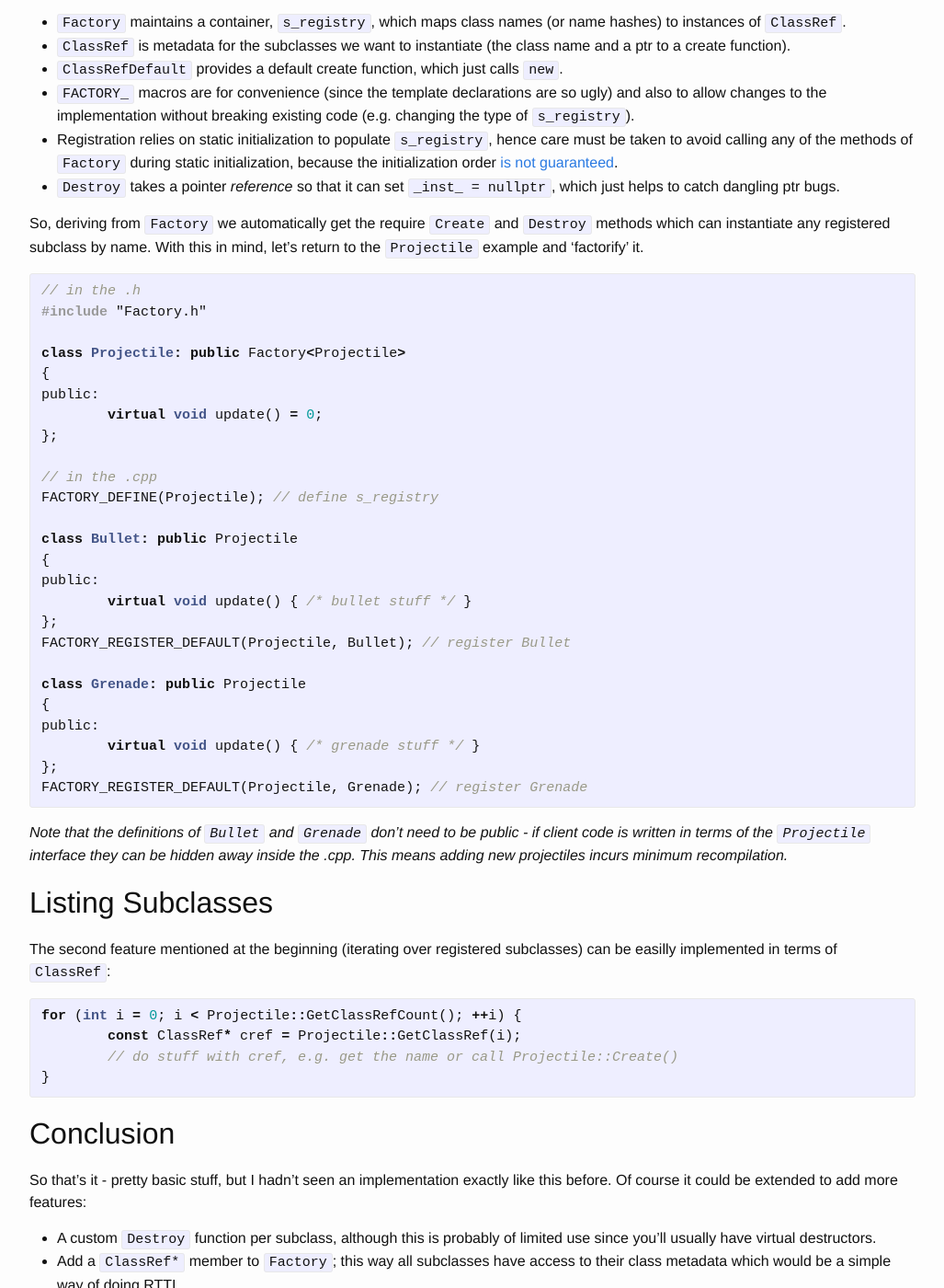
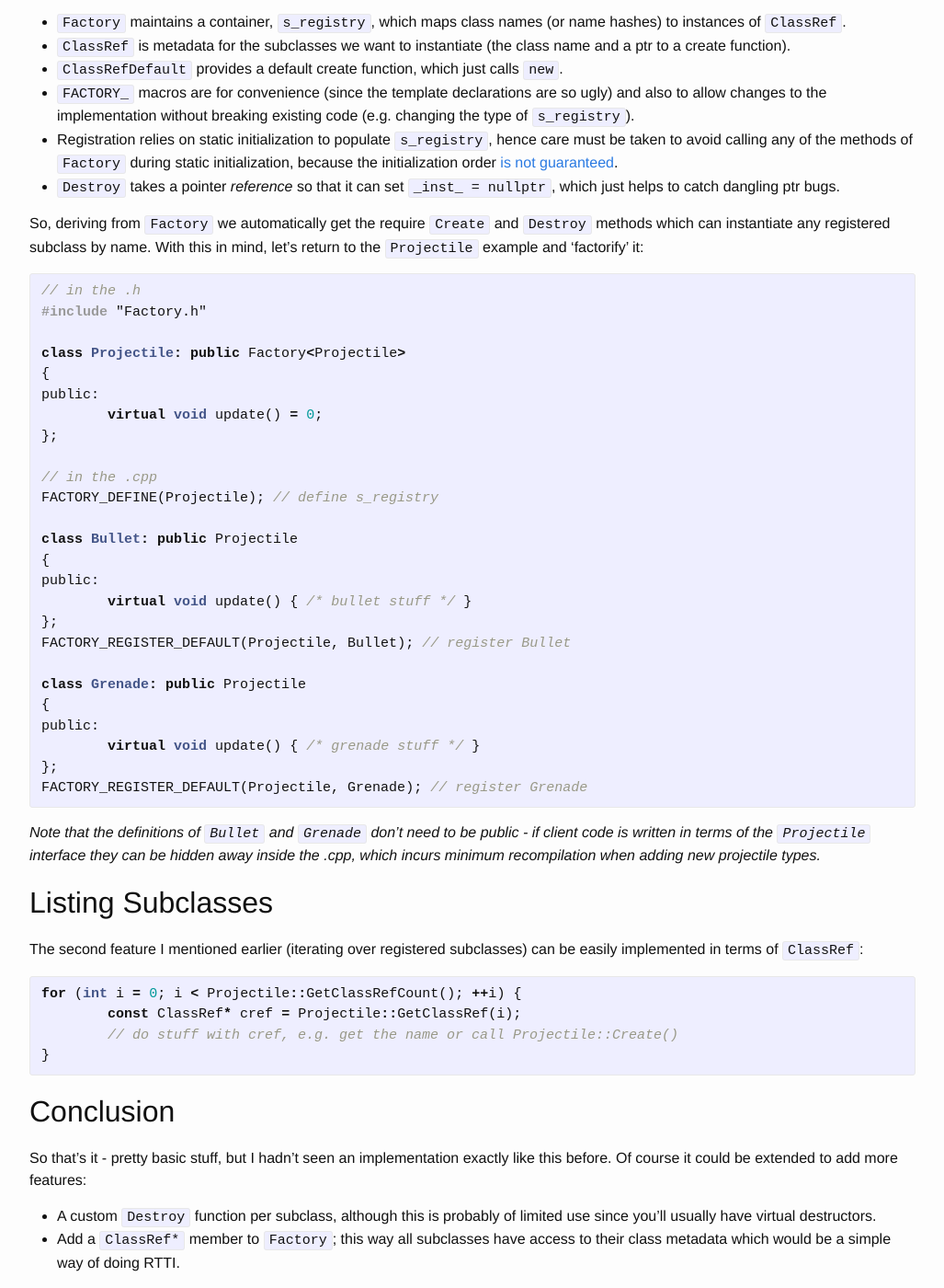
Before and after one commit to john-chapman/john-chapman.github.io, a Jekyll site: the page built from _posts/2016-11-26-factory-pattern.md, in a window 1280 px wide and 1400 px high, scrolled down 2759 px. Shown: the whole window at 92% size, without its empty margins (126-1153 px from the left). Built offline with Jekyll 4.4.1, drawn with Linux system fonts in a browser that asks for light colours; comment, search, counter and statistics services are not loaded; some of the changed text lies outside the part shown.

Commit message:
Spelling errors, fixed site url

```diff
--- a/_posts/2016-11-26-factory-pattern.md
+++ b/_posts/2016-11-26-factory-pattern.md
@@ -56,7 +56,7 @@
 
 However it would be nicer to avoid writing a new `else if` clause or other boilerplate every time we add a new projectile.
 
-_Incidentally, I prefer static `Create`/`Destroy` methods on the interface class over a separate `ProjectileFactory` class, but this is just a stylistic choice._
+_Incidentally, I prefer static `Create`/`Destroy` methods on the interface class over a separate `ProjectileFactory` class, if only to reduce namespace pollution._
 
 ## Factory Template	 ##
 
@@ -129,7 +129,7 @@
 - `Destroy` takes a pointer _reference_ so that it can set `_inst_ = nullptr`, which just helps to catch dangling ptr bugs.
 
 
-So, deriving from `Factory` we automatically get the require `Create` and `Destroy` methods which can instantiate any registered subclass by name. With this in mind, let's return to the `Projectile` example and 'factorify' it.
+So, deriving from `Factory` we automatically get the require `Create` and `Destroy` methods which can instantiate any registered subclass by name. With this in mind, let's return to the `Projectile` example and 'factorify' it:
 
 {% highlight cpp %}
 // in the .h
@@ -160,11 +160,11 @@
 
 {% endhighlight %}
 
-_Note that the definitions of `Bullet` and `Grenade` don't need to be public - if client code is written in terms of the `Projectile` interface they can be hidden away inside the .cpp. This means adding new projectiles incurs minimum recompilation._
+_Note that the definitions of `Bullet` and `Grenade` don't need to be public - if client code is written in terms of the `Projectile` interface they can be hidden away inside the .cpp, which incurs minimum recompilation when adding new projectile types._
 
 ## Listing Subclasses ##
 
-The second feature mentioned at the beginning (iterating over registered subclasses) can be easilly implemented in terms of `ClassRef`:
+The second feature I mentioned earlier (iterating over registered subclasses) can be easily implemented in terms of `ClassRef`:
 
 {% highlight cpp %}
 for (int i = 0; i < Projectile::GetClassRefCount(); ++i) {
```
Also changed, not shown: _posts/2016-09-01-static-initialization.md (+2 -2 lines), images/header_bg.jpg (deleted).
